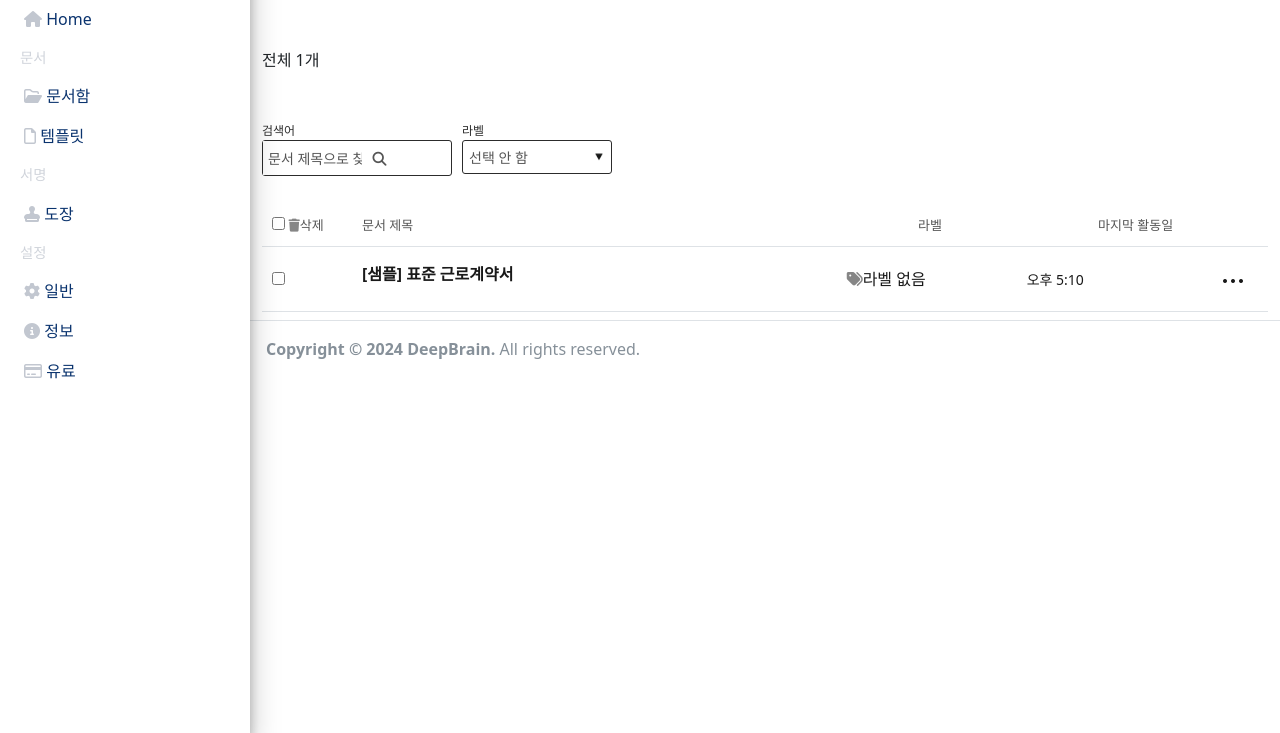
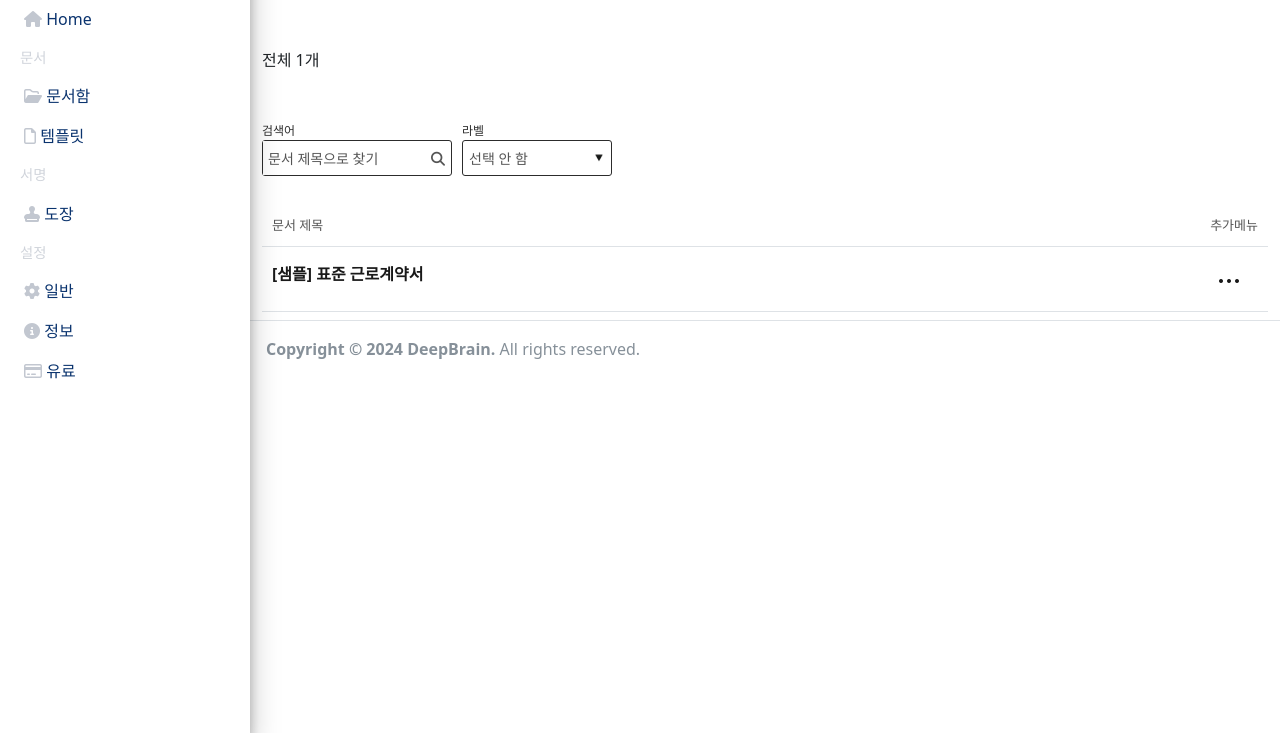
Before and after one commit to donghyeok26/signApp, a plain HTML site: page sub2.html in a window 1280 px wide. Shown: the part 67-800 px from the top of the page. Drawn offline with nearby package versions, Linux system fonts and the light colour scheme.

Commit message:
템플릿 수정

```diff
--- a/assets/css/hyeok.css
+++ b/assets/css/hyeok.css
@@ -837,7 +837,7 @@ a {
     flex-wrap: wrap;
 }
 
-.content.temp .search_bar button {
+.content.temp .search_bar .label .labelBtn {
     width: 150px;
     text-align: left;
 }
@@ -874,25 +874,12 @@ a {
 }
 
 .content.temp .list_tit ul li.list:nth-child(1) {
-    flex-basis: 70px;
+    flex: 1 1 auto;
 }
 
 .content.temp .list_tit ul li.list:nth-child(2) {
-    flex: 1 1 auto;
-}
-
-.content.temp .list_tit ul li.list:nth-child(3) {
-    flex-basis: 160px !important;
-    flex: initial;
-}
-
-.content.temp .list_tit ul li.list:nth-child(4),
-.content.temp .list_tit ul li.list:nth-child(5) {
-    flex-basis: 160px !important;
-}
-
-.content.temp .list_tit ul li.list:nth-child(6) {
-    flex-basis: 55px;
+    flex-basis: 85px;
+    flex: none;
 }
 
 .content.temp .info_con {
@@ -2105,6 +2092,8 @@ a {
     .modal .area {
         width: 95%;
     }
+
+    /* 문서함 검색창 */
 
     .search_bar {
         display: none;
@@ -2229,7 +2218,20 @@ a {
         display: block;
     }
 
+    .content.temp .search_bar .word .input_box,
+    .content.temp .search_bar .label .labelBtn {
+        width: 100%;
+    }
+
+    .content.temp .search_bar .word {
+        margin: 10px 0;
+    }
+
     .content.temp .search_bar button.wordBtn {
         width: auto;
     }
-}
+
+    .content.temp .search_bar > div p {
+        margin-bottom: 5px;
+    }
+}
--- a/sub2.html
+++ b/sub2.html
@@ -199,9 +199,9 @@
                                 </div>
                             </div>
                         </div>
-                        <div class="rabel">
+                        <div class="label">
                             <p>라벨</p>
-                            <button>선택 안 함</button>
+                            <button class="labelBtn">선택 안 함</button>
                         </div>
                     </div>
 
@@ -209,22 +209,7 @@
 
                     <div class="list_tit">
                         <ul>
-                            <li class="list check_box">
-                                <input type="checkbox" />
-                                <span class="deletBtn"
-                                    ><i class="fa-solid fa-trash" style="color: #868686"></i>삭제</span
-                                >
-                            </li>
                             <li class="list">문서 제목</li>
-                            <li class="list">라벨</li>
-                            <li class="list">체결일</li>
-                            <li class="list active_date">
-                                마지막 활동일
-                                <ul class="dropdown">
-                                    <li>오름차순 정렬</li>
-                                    <li>내림차순 정렬</li>
-                                </ul>
-                            </li>
                             <li class="list">추가메뉴</li>
                         </ul>
                     </div>
@@ -233,18 +218,10 @@
                         <div class="info_con">
                             <ul>
                                 <li>
-                                    <div class="list check_box">
-                                        <input type="checkbox" />
-                                    </div>
                                     <ul class="flex" style="width: 100%">
                                         <div class="list">
                                             <p class="type"><span>[샘플]</span> 표준 근로계약서</p>
                                         </div>
-                                        <div class="list label">
-                                            <i class="fa-solid fa-tags" style="color: #868686"></i>라벨 없음
-                                        </div>
-                                        <div class="list">오후 5:10</div>
-                                        <div class="list active_date">오후 5:10</div>
                                     </ul>
                                     <ul class="menu">
                                         <li>
```
